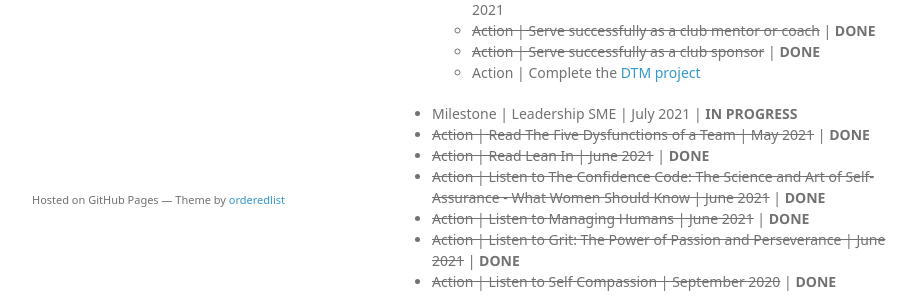
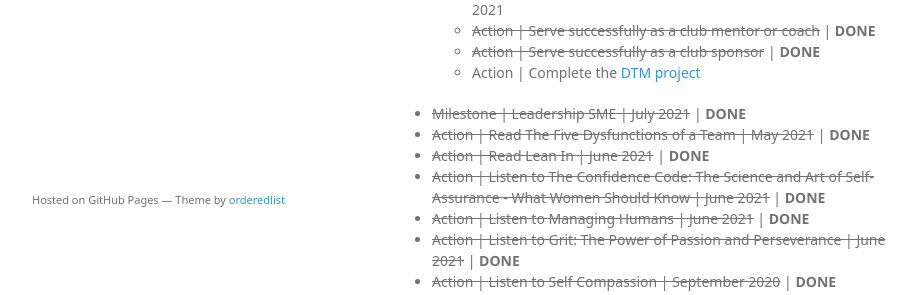
Before and after one commit to rainleander/rainleander.github.io, a Jekyll site: the page speak-softly.html, which Jekyll copies as it is, in a window 1280 px wide. Shown: the part 621-916 px from the top of the page, without its empty margins (178-1100 px from the left). Built offline with Jekyll 4.4.1, drawn with Linux system fonts in a browser that asks for light colours; some web fonts are replaced.

Commit message:
Update speak-softly.html

```diff
--- a/speak-softly.html
+++ b/speak-softly.html
@@ -46,7 +46,7 @@
             <li><del>Action | Serve successfully as a club sponsor</del> | <b>DONE</b></li>
             <li>Action | Complete the <a href="http://karenstorey.com/PATHWAYS/00-DTM-Project.htm">DTM project</a></li></ul></li></ul>
 
-        <ul><li>Milestone | Leadership SME | July 2021 | <b>IN PROGRESS</b></li>
+        <ul><li><del>Milestone | Leadership SME | July 2021</del> | <b>DONE</b></li>
         <li><del>Action | Read The Five Dysfunctions of a Team | May 2021</del> | <b>DONE</b></li>
         <li><del>Action | Read Lean In | June 2021</del> | <b>DONE</b></li>
         <li><del>Action | Listen to The Confidence Code: The Science and Art of Self-Assurance - What Women Should Know | June 2021</del> | <b>DONE</b></li>
```
